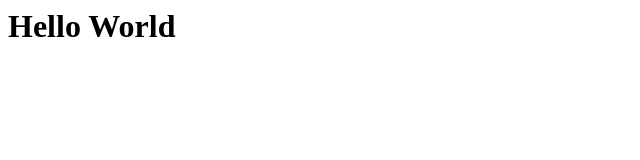
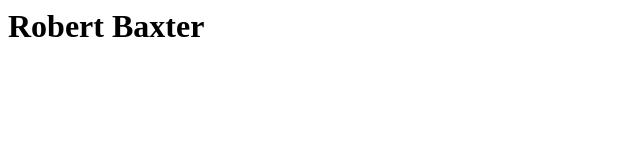
Before and after one commit to rlbaxter/rlbaxter.github.io, a plain HTML site: page index.html in a window 1280 px wide. Shown: the whole page, without its empty margins (0-640 px from the left). Drawn offline with Linux system fonts and the light colour scheme.

Commit message:
Update title

```diff
--- a/index.html
+++ b/index.html
@@ -1,8 +1,8 @@
 <html>
 <head>
-<title>Hello World</title>
+<title>Robert Baxter</title>
 </head>
 <body>
-<h1>Hello World</h1>
+<h1>Robert Baxter</h1>
 </body>
 </html>
```
